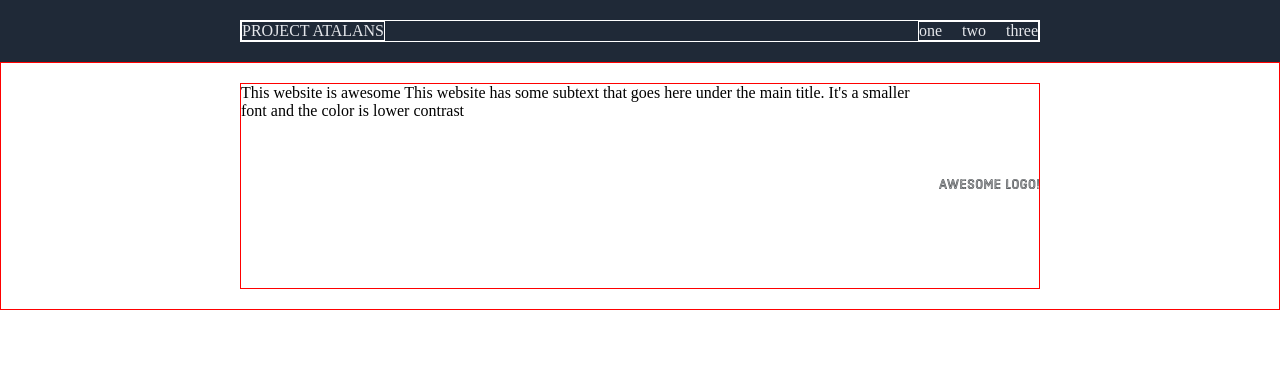
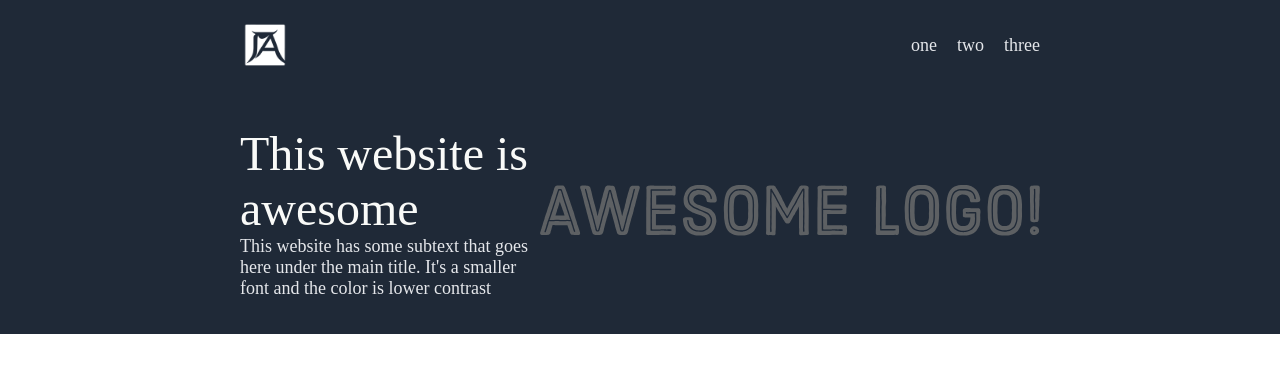
Before and after one commit to thedcollins/project-atalans, a plain HTML site: page index.html in a window 1280 px wide. Drawn offline with Linux system fonts and the light colour scheme.

Commit message:
Change CSS

```diff
--- a/index.html
+++ b/index.html
@@ -5,25 +5,28 @@
     <meta http-equiv="X-UA-Compatible" content="IE=edge">
     <meta name="viewport" content="width=device-width, initial-scale=1.0">
     <title>Project Atalans</title>
-    <link rel='stylesheet' href='style.css'/>
+    <link rel="stylesheet" href="style.css"/>
 </head>
 <body>
-    <div class='menu-container'>
-        <div class='menu'>
-            <div class='logo'>PROJECT ATALANS</div>
-            <div class='links'>
-                <div class='one'>one</div>
-                <div class='two'>two</div>
-                <div class='three'>three</div>
+    <div class="menu-container">
+        <div class="menu">
+            <div class="logo"><img src="images/logo.png" width="50" height="50"></div>
+            <div class="links">
+                <div class="one">one</div>
+                <div class="two">two</div>
+                <div class="three">three</div>
             </div>
         </div>
       </div>
-      <div class='header-container'>
-        <div class='header'>
-          <div class='some-text'>This website is awesome This website has some subtext
-            that goes here under the main title. It's a smaller font and the color is
-            lower contrast </div>
-          <div class='some-picture'><img src='images/awesome-logo.svg'width="100" height="200"></div>
+      <div class="header-container">
+        <div class="header">
+            <div class="some-text">
+                <div class="maintext">This website is awesome</div>
+                <div class="secondarytext">This website has some subtext
+                                    that goes here under the main title.
+                                    It's a smaller font and the color is
+                                    lower contrast </div></div>
+          <div class="crop"><img src="images/awesome-logo.svg"width="500" height="200"></div>
         </div>
       </div>
 </body>
--- a/style.css
+++ b/style.css
@@ -3,43 +3,53 @@
     padding: 0;
     box-sizing: border-box;
   }
-  .menu-container {
-    color: #E5E7EB;
+  .menu-container,
+  .header-container{
     background-color: #1F2937;
     padding: 20px 20px;
+  }
+  .maintext{
+    color: #F9FAF8;
+    font-weight: extra-bold;
+    font-size: 48px;
+  }
+  .links,
+  .secondarytext{
+    color: #E5E7EB;
+    font-size: 18px;
+  }
+  .menu-container,
+  .menu,
+  .logo,
+  .links,
+  .header-container,
+  .header{
     display: flex;
+  }
+  .logo{
+    justify-content: flex-start;
+  }
+  .menu-container,
+  .header-container{
     justify-content: center;
   }
-  .logo{
-    border: 1px solid #fff;
-    display: flex;
-    justify-content: flex-start;
-  }
-  .menu {
-    border: 1px solid #fff;  /* For debugging */
-    width: 800px;
-    display: flex;
+  .menu,
+  .header{
     justify-content: space-between;
   }
+
   .links {
-    border: 1px solid #fff;
-    display: flex;
     justify-content: flex-end;
+  }
+  .links,
+  .header{
+    align-items: center;
+  }
+  .menu,
+  .header{
+    width: 800px;
   }
   .two,
   .three{
     margin-left: 20px;
   }
-  .header-container {
-    border: 1px solid red;
-    padding: 20px 20px;
-    display: flex;
-    justify-content: center;
-  }
-
-  .header {
-    border: 1px solid red;
-    width: 800px;
-    display: flex;
-    justify-content: space-between;
-  }
```
Also changed, not shown: images/logo.png (added).
